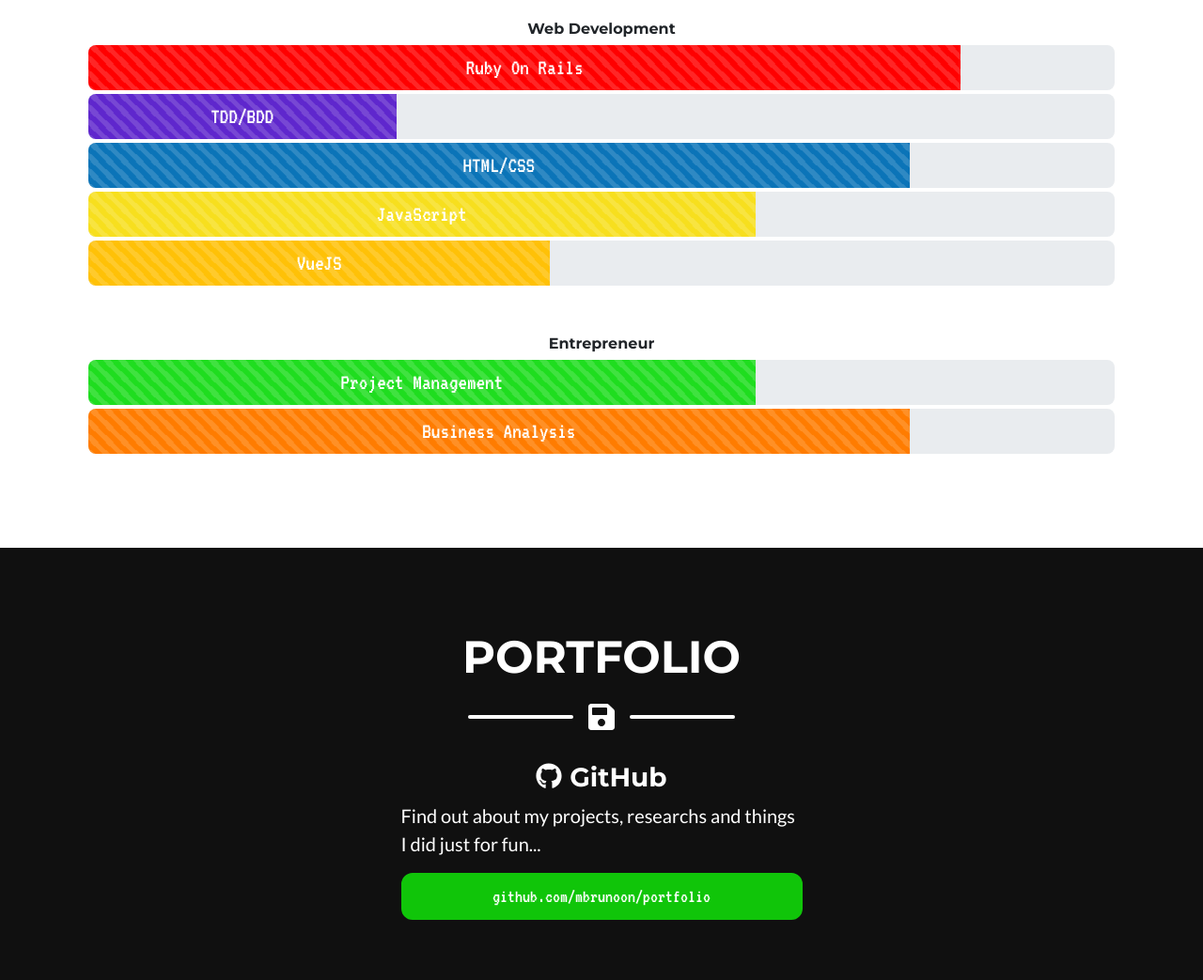
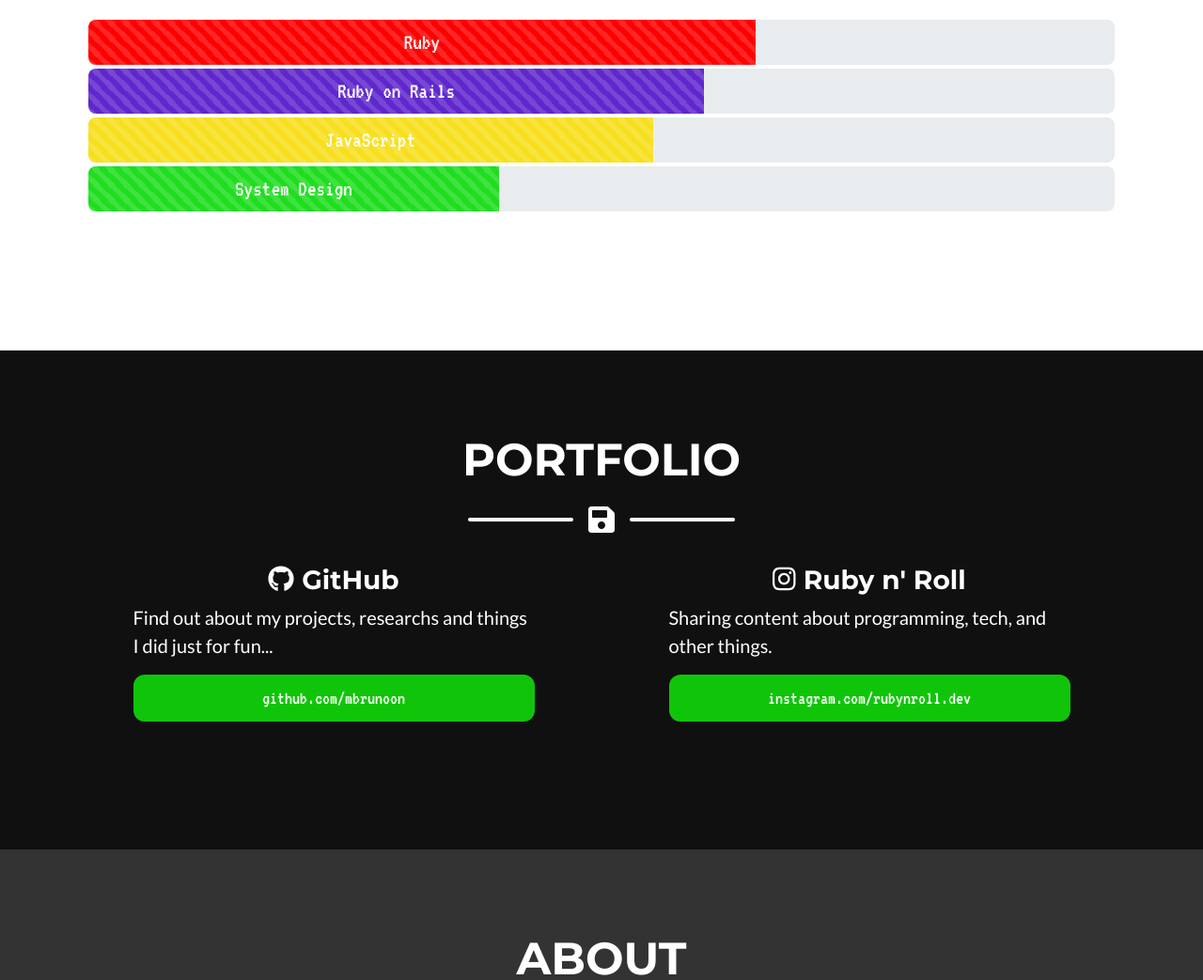
Before and after one commit to mbrunoon/lets-have-a-coffee, a plain HTML site: page index.html in a window 1280 px wide. Shown: the part 990-2033 px from the top of the page at 94% size. Drawn offline with nearby package versions, Linux system fonts and the light colour scheme.

Commit message:
feat: update infos

```diff
--- a/index.html
+++ b/index.html
@@ -5,7 +5,7 @@
         <meta name="viewport" content="width=device-width, initial-scale=1, shrink-to-fit=no" />
         <meta name="description" content="" />
         <meta name="author" content="" />
-        <title>Marcos Bruno - Developer and Business Analyst</title>
+        <title>Marcos Bruno - Web Developer</title>
         <!-- Favicon-->
         <link rel="icon" type="image/x-icon" href="assets/img/favicon.ico" />
         <!-- Font Awesome icons (free version)-->
@@ -60,7 +60,7 @@
                     <div class="divider-custom-line"></div>
                 </div>
                 <!-- Masthead Subheading-->
-                <p class="masthead-subheading font-weight-light mb-0"><span style='color:#2fed2f;'>carrer_path://</span>web_designer/web_fullstack/business_analyst/<span style="color:#2fed2f;">programmer</span>.<span style="color:#ff8800;">entrepreneur</span></p>
+                <p class="masthead-subheading font-weight-light mb-0"><span style='color:#2fed2f;'>carrer_path://</span>web_development/fullstack/<span style="color:#2fed2f;">mbrn</span>.<span style="color:#ff8800;">dev</span></p>
             </div>
         </header>
 
@@ -82,41 +82,19 @@
 
                     <!-- Skill Item 1-->
                     <div class="col-lg-12 mb-5">
-
-                        <h4 class='text-center h6'>Web Development</h4>
-
                         <div class="progress  mb-1">
-                            <div class="progress-bar progress-bar-striped progress-bar-animated rails" role="progressbar" style="width: 85%" aria-valuenow="75" aria-valuemin="0" aria-valuemax="100">Ruby On Rails</div>
+                            <div class="progress-bar progress-bar-striped progress-bar-animated rails" role="progressbar" style="width: 65%" aria-valuenow="65" aria-valuemin="0" aria-valuemax="100">Ruby</div>
                         </div>
                         <div class="progress mb-1" style='height:4em;'>
-                            <div class="progress-bar progress-bar-striped progress-bar-animated ai" role="progressbar" style="width: 30%" aria-valuenow="30" aria-valuemin="0" aria-valuemax="100">TDD/BDD</div>
+                            <div class="progress-bar progress-bar-striped progress-bar-animated ai" role="progressbar" style="width: 60%" aria-valuenow="60" aria-valuemin="0" aria-valuemax="100">Ruby on Rails</div>
                         </div>
                         <div class="progress mb-1" style='height:4em;'>
-                            <div class="progress-bar progress-bar-striped progress-bar-animated html-css" role="progressbar" style="width: 80%" aria-valuenow="80" aria-valuemin="0" aria-valuemax="100">HTML/CSS</div>
+                            <div class="progress-bar progress-bar-striped progress-bar-animated javascript" role="progressbar" style="width: 55%" aria-valuenow="55" aria-valuemin="0" aria-valuemax="100">JavaScript</div>
                         </div>
                         <div class="progress mb-1" style='height:4em;'>
-                            <div class="progress-bar progress-bar-striped progress-bar-animated javascript" role="progressbar" style="width: 65%" aria-valuenow="70" aria-valuemin="0" aria-valuemax="100">JavaScript</div>
-                        </div>
-                        <div class="progress mb-1" style='height:4em;'>
-                            <div class="progress-bar progress-bar-striped progress-bar-animated python" role="progressbar" style="width: 45%" aria-valuenow="45" aria-valuemin="0" aria-valuemax="100">VueJS</div>
+                            <div class="progress-bar progress-bar-striped progress-bar-animated project-management" role="progressbar" style="width: 40%" aria-valuenow="40" aria-valuemin="0" aria-valuemax="100">System Design</div>
                         </div>
                     </div> <!-- Skill Item 1-->
-
-                    <!-- Skill Item 2 -->
-                    <div class="col-lg-12">
-
-                        <h4 class='text-center h6'>Entrepreneur</h4>
-
-                        <div class="progress mb-1" style='height:4em;'>
-                            <div class="progress-bar progress-bar-striped progress-bar-animated project-management" role="progressbar" style="width: 65%" aria-valuenow="15" aria-valuemin="0" aria-valuemax="100">Project Management</div>
-                        </div>
-                        <div class="progress mb-1" style='height:4em;'>
-                            <div class="progress-bar progress-bar-striped progress-bar-animated business-analysis" role="progressbar" style="width: 80%" aria-valuenow="15" aria-valuemin="0" aria-valuemax="100">Business Analysis</div>
-                        </div>
-
-
-                    </div> <!-- Skill Item 1-->
-
 
                 </div>
             </div>
@@ -138,15 +116,13 @@
                     <div class="col-lg-5 mr-auto ml-auto mb-4">
                         <h3 class='text-center'><i class="fab fa-github"></i> GitHub</h3>
                         <p class="lead">Find out about my projects, researchs and things I did just for fun...</p>
-                        <a href="https://github.com/mbrunoon/portfolio" target="blank" class='btn btn-primary btn-lg btn-block font-vt'> github.com/mbrunoon/portfolio</a></p>
+                        <a href="https://github.com/mbrunoon" target="blank" class='btn btn-primary btn-lg btn-block font-vt'>github.com/mbrunoon</a></p>
                     </div>
-                    <!--
-                    <div class='col-lg-5 mr-auto ml-auto mb-4'>
-                        <h3 class='text-center'><img src="assets/img/codecademy.svg" height='28px' alt="Code Academy logo"> CodeAcademy</h3>
-                        <p class='lead'>Track my progress and achievements at <a href="https://www.codecademy.com/" target='blank'>CodeAcademy</a></p>
-                        <a href="https://www.codecademy.com/profiles/mbrunoon" target="blank" class='btn btn-primary btn-lg btn-block font-vt'>codecademy.com/profiles/mbrunoon</a>
+                    <div class="col-lg-5 mr-auto ml-auto mb-4">
+                        <h3 class='text-center'><i class="fab fa-instagram"></i> Ruby n' Roll</h3>
+                        <p class="lead">Sharing content about programming, tech, and other things.</p>
+                        <a href="https://www.instagram.com/rubynroll.dev/" target="blank" class='btn btn-primary btn-lg btn-block font-vt'>instagram.com/rubynroll.dev</a></p>
                     </div>
-                    -->
                 </div>
 
             </div>
```
Also changed, not shown: assets/img/codecademy.svg (deleted).
